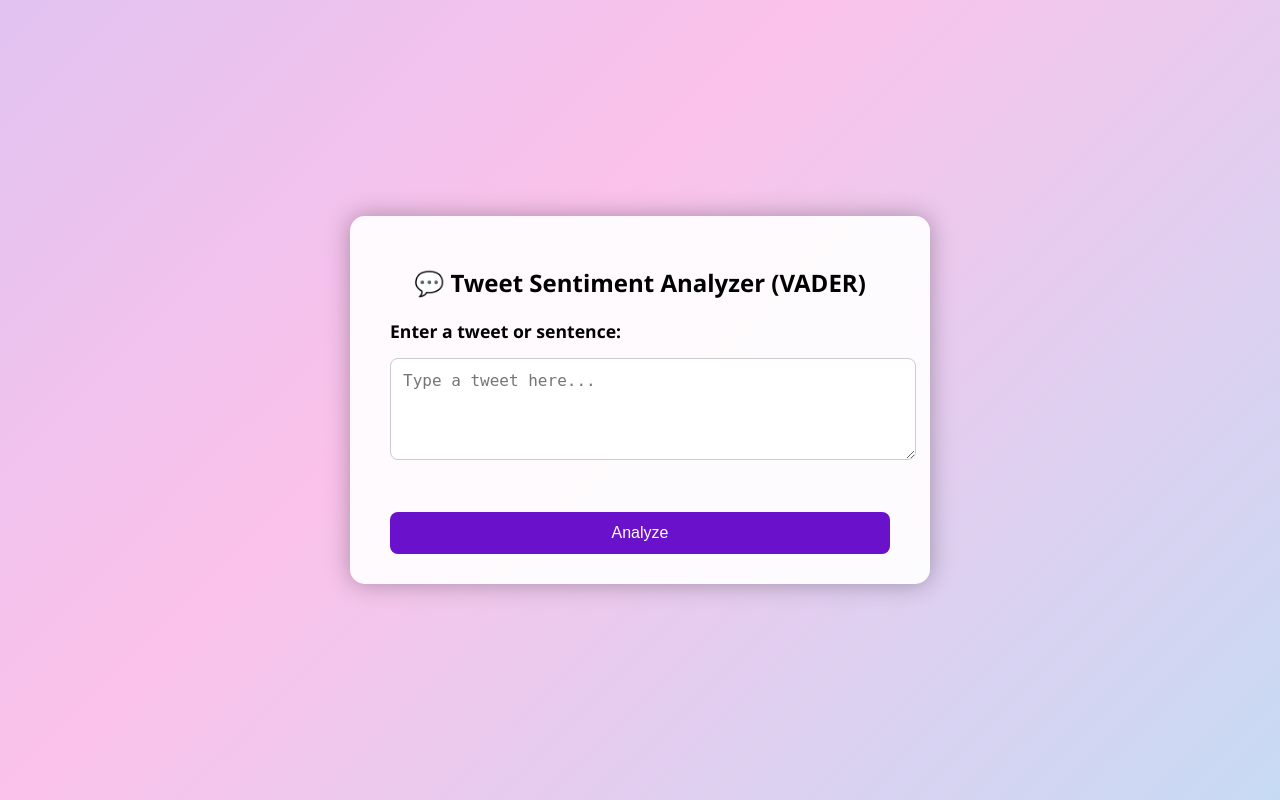
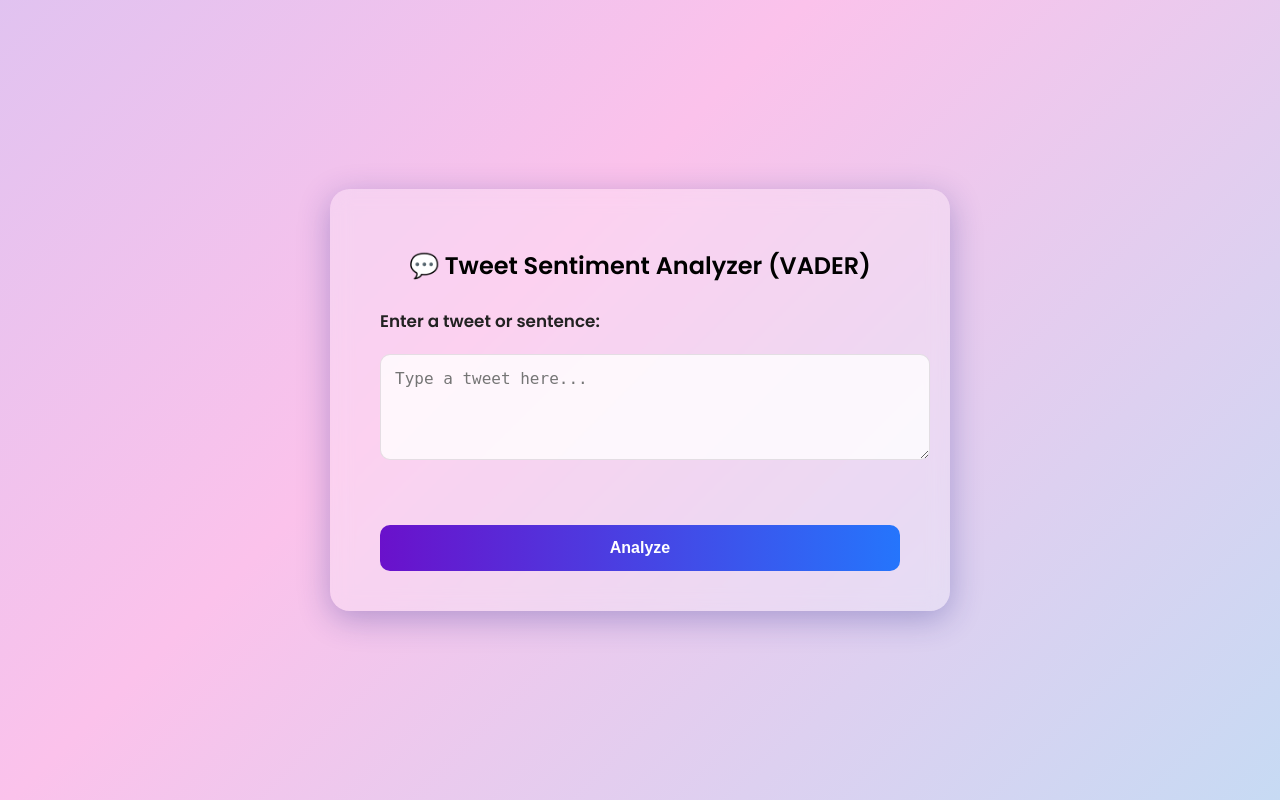
Before and after one commit to Kerissa23/Sentiment-Analysis-with-Transformer, a Flask app: page / in a window 1280 px wide. Run offline with Flask 3, Linux system fonts and the light colour scheme; parts of the project's set-up code (start-up, migrations or seed data) failed here and were passed over.

Commit message:
Changes in style.css

```diff
--- a/static/style.css
+++ b/static/style.css
@@ -1,76 +1,94 @@
+@import url('https://fonts.googleapis.com/css2?family=Poppins:wght@300;400;600&display=swap');
+
 /* Gradient background animation */
 body {
     margin: 0;
     padding: 0;
     height: 100vh;
-    background: linear-gradient(-45deg,#89f7fe, #fbc2eb, #a1c4fd, #ef629f);
+    background: linear-gradient(-45deg, #89f7fe, #fbc2eb, #a1c4fd, #ef629f);
     background-size: 400% 400%;
     animation: gradientBG 20s ease infinite;
-    font-family: 'Segoe UI', Tahoma, Geneva, Verdana, sans-serif;
+    font-family: 'Poppins', sans-serif;
     display: flex;
     justify-content: center;
     align-items: center;
 }
 
 @keyframes gradientBG {
-  0% { background-position: 0% 50%; }
-  50% { background-position: 100% 50%; }
-  100% { background-position: 0% 50%; }
+    0% { background-position: 0% 50%; }
+    50% { background-position: 100% 50%; }
+    100% { background-position: 0% 50%; }
 }
 
-/* Container */
+/* Container with glassmorphism effect */
 .container {
-    background-color: rgba(255, 255, 255, 0.92);
-    padding: 30px 40px;
-    border-radius: 15px;
-    box-shadow: 0 0 25px rgba(0, 0, 0, 0.3);
+    background: rgba(255, 255, 255, 0.25);
+    backdrop-filter: blur(10px);
+    -webkit-backdrop-filter: blur(10px);
+    border-radius: 20px;
+    padding: 40px 50px;
+    box-shadow: 0 8px 32px rgba(31, 38, 135, 0.3);
     text-align: center;
-    max-width: 500px;
+    max-width: 520px;
     width: 90%;
+    transition: all 0.3s ease;
 }
 
 /* Form styles */
 form {
     display: flex;
     flex-direction: column;
-    gap: 15px;
-    margin-top: 20px;
+    gap: 20px;
+    margin-top: 25px;
 }
 
 label {
     font-weight: 600;
-    font-size: 1.1rem;
+    font-size: 1.05rem;
     text-align: left;
+    color: #222;
 }
 
 textarea {
     width: 100%;
-    padding: 12px;
-    border-radius: 8px;
-    border: 1px solid #ccc;
+    padding: 14px;
+    border-radius: 10px;
+    border: 1px solid rgba(0, 0, 0, 0.1);
     font-size: 1rem;
     resize: vertical;
+    background-color: rgba(255, 255, 255, 0.8);
+    transition: border-color 0.3s ease;
 }
 
+textarea:focus {
+    outline: none;
+    border-color: #6a11cb;
+}
+
+/* Submit Button */
 input[type="submit"] {
-    background-color: #6a11cb;
+    background: linear-gradient(to right, #6a11cb, #2575fc);
     color: white;
     border: none;
-    padding: 12px 25px;
+    padding: 14px;
     font-size: 1rem;
-    border-radius: 8px;
+    font-weight: 600;
+    border-radius: 10px;
     cursor: pointer;
-    transition: background 0.3s ease;
+    transition: background 0.3s ease, transform 0.2s ease;
 }
 
 input[type="submit"]:hover {
-    background-color: #2575fc;
+    background: linear-gradient(to right, #2575fc, #6a11cb);
+    transform: translateY(-2px);
 }
 
 /* Result display */
 .result {
-    margin-top: 20px;
-    background-color: #f1f1f1;
-    padding: 15px;
-    border-radius: 10px;
+    margin-top: 25px;
+    background: rgba(255, 255, 255, 0.7);
+    padding: 18px 20px;
+    border-radius: 12px;
+    font-size: 1.05rem;
+    box-shadow: 0 4px 15px rgba(0, 0, 0, 0.1);
 }
```
